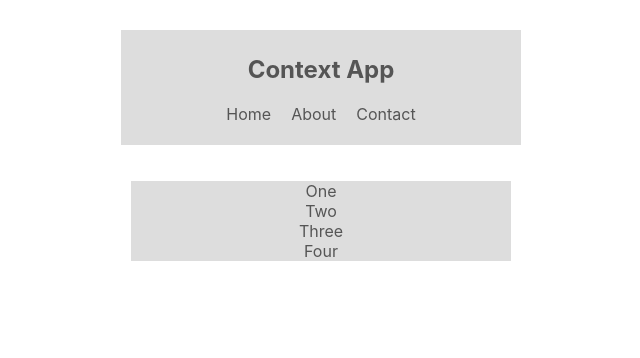
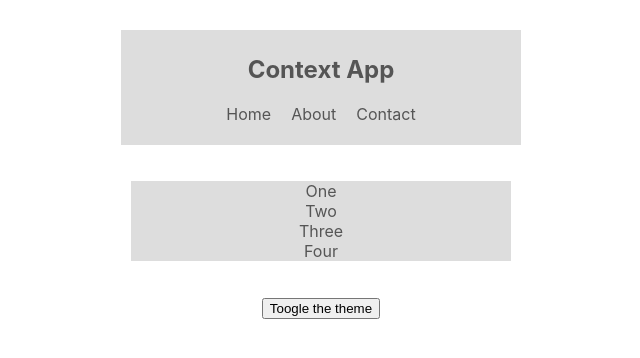
Before and after one commit to alekz7/context_hooks, a React (Create React App) app: page / in a window 1280 px wide. Shown: the top 358 px of the page, without its empty margins (319-959 px from the left). Built offline with nearby package versions, Linux system fonts and the light colour scheme.

Commit message:
adding toogle the theme

```diff
--- a/src/App.js
+++ b/src/App.js
@@ -2,6 +2,7 @@ import React from 'react';
 import Navbar from './components/Navbar';
 import BookList from './components/BookList';
 import ThemeContextProvider from './contexts/ThemeContext';
+import ThemeToogle from './components/ThemeToogle';
 
 function App() {
   return (
@@ -9,6 +10,7 @@ function App() {
       <ThemeContextProvider>
         <Navbar />
         <BookList />
+        <ThemeToogle/>
       </ThemeContextProvider>
     </div>
   );
--- /dev/null
+++ b/src/components/ThemeToogle.js
@@ -0,0 +1,14 @@
+import React, { Component } from 'react';
+import { ThemeContext } from '../contexts/ThemeContext';
+
+class ThemeToogle extends Component {
+    static contextType = ThemeContext;
+    render() {
+        const {toogleTheme} = this.context;
+        return (
+            <button onClick={toogleTheme}>Toogle the theme</button>
+         );
+    }
+}
+
+export default ThemeToogle;
--- a/src/contexts/ThemeContext.js
+++ b/src/contexts/ThemeContext.js
@@ -16,9 +16,12 @@ class ThemeContextProvider extends Component {
             bg: '#555'
         },
      }
+     toogleTheme = () => {
+         this.setState({isLightTheme: !this.state.isLightTheme});
+     }
     render() {
         return (
-            <ThemeContext.Provider value={{...this.state}}>
+            <ThemeContext.Provider value={{...this.state, toogleTheme:this.toogleTheme}}>
                 {this.props.children}
             </ThemeContext.Provider>
          );
```
